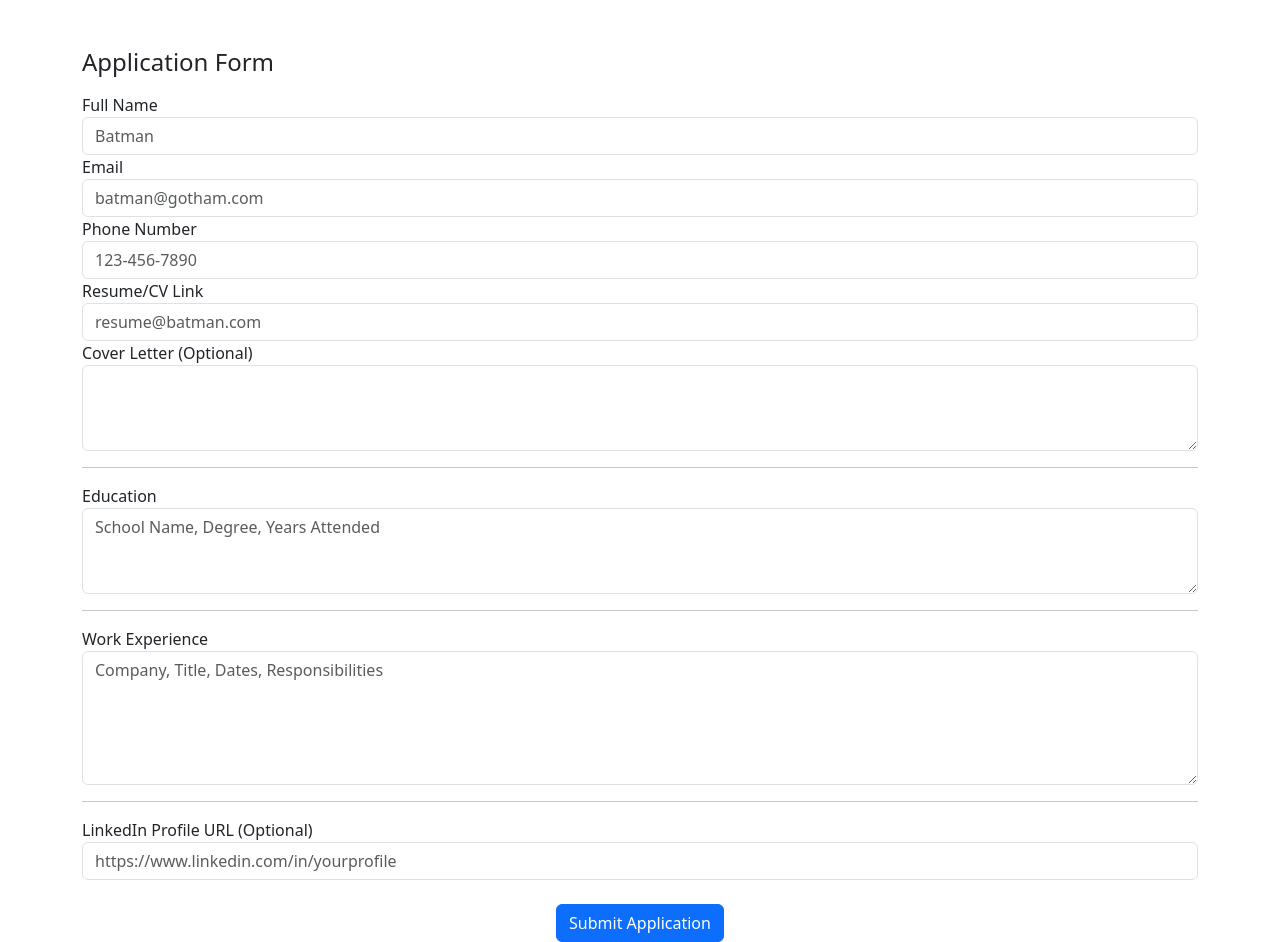
After one commit to harishconti/flask_app_tut, a Flask app: template templates/application_form.html in a window 1280 px wide. The commit adds this page. Run offline with Flask 3, Linux system fonts and the light colour scheme; the template is opened without the code that fills it, so the values that code supplies are empty.

Commit message:
db upadte job application
routing on successful job application and update in DB the same data

```diff
--- a/app.py
+++ b/app.py
@@ -1,6 +1,6 @@
-from flask import Flask, render_template, jsonify
+from flask import Flask, render_template, jsonify, request
 import json
-from modules.db_reader import query_df, job_data_with_id
+from modules.db_reader import query_df, job_data_with_id, add_application_db
 
 app = Flask(__name__)
 json_path = r'temp/emp_data.json'
@@ -40,5 +40,17 @@ def show_job(id):
     return render_template('jobpage.html', jobs=data)
 
 
+@app.route('/job/<id>/apply', methods=['GET', 'POST'])
+def apply_job(id):
+    if request.method == 'POST':
+        data = request.form.to_dict()  # Use request.form for POST data
+        job = job_data_with_id(id)
+        add_application_db(id, data)
+        # print(data)
+        return render_template('application_submitted.html', application=data, job=job)
+    else:  # GET request
+        return render_template('application_form.html', job_id=id)
+
+
 if __name__ == '__main__':
     app.run(host='0.0.0.0', debug=True)
--- /dev/null
+++ b/templates/application_form.html
@@ -0,0 +1,55 @@
+<!DOCTYPE html>
+<html>
+<head>
+    <title>Job Application Form</title>
+    {% include 'bootstrap.html' %}
+</head>
+<body>
+    <div class="container mt-5">
+        <h4 class="mb-3">Application Form</h4>
+
+        <form action="/job/{{ job['id'] }}/apply" method="post" enctype="multipart/form-data">
+            <div class="form-group">
+                <label for="full_name">Full Name</label>
+                <input type="text" class="form-control" id="full_name" name="full_name" placeholder="Batman" required>
+            </div>
+            <div class="form-group">
+                <label for="email_id">Email</label>
+                <input type="email" class="form-control" id="email_id" name="email_id" placeholder="batman@gotham.com" required>
+            </div>
+            <div class="form-group">
+                <label for="phone">Phone Number</label>
+                <input type="tel" class="form-control" id="phone" name="phone" placeholder="123-456-7890">
+            </div>
+            <div class="form-group">
+                <label for="resume">Resume/CV Link</label>
+                <input type="url" class="form-control" id="resume" name="resume" placeholder="resume@batman.com">
+            </div>
+            <div class="form-group">
+                <label for="cover_letter">Cover Letter (Optional)</label>
+                <textarea class="form-control" id="cover_letter" name="cover_letter" rows="3"></textarea>
+            </div>
+
+            <hr> <div class="form-group">
+                <label for="education">Education</label>
+                <textarea class="form-control" id="education" name="education" rows="3" placeholder="School Name, Degree, Years Attended"></textarea>
+            </div>
+
+            <hr> <div class="form-group">
+                <label for="work_experience">Work Experience</label>
+                <textarea class="form-control" id="work_experience" name="work_experience" rows="5" placeholder="Company, Title, Dates, Responsibilities"></textarea>
+            </div>
+
+            <hr> <div class="form-group">
+                <label for="linkedin_profile">LinkedIn Profile URL (Optional)</label>
+                <input type="url" class="form-control" id="linkedin_profile" name="linkedin_profile" placeholder="https://www.linkedin.com/in/yourprofile">
+            </div>
+            <br>
+            <div class="d-flex justify-content-center">
+                <button type="submit" class="btn btn-primary">Submit Application</button>
+            </div>
+
+        </form>
+    </div>
+</body>
+</html>
```
Also changed, not shown: modules/db_reader.py (+28 -0 lines), templates/application_submitted.html (added, +44 -0 lines), templates/jobpage.html (+5 -2 lines).
